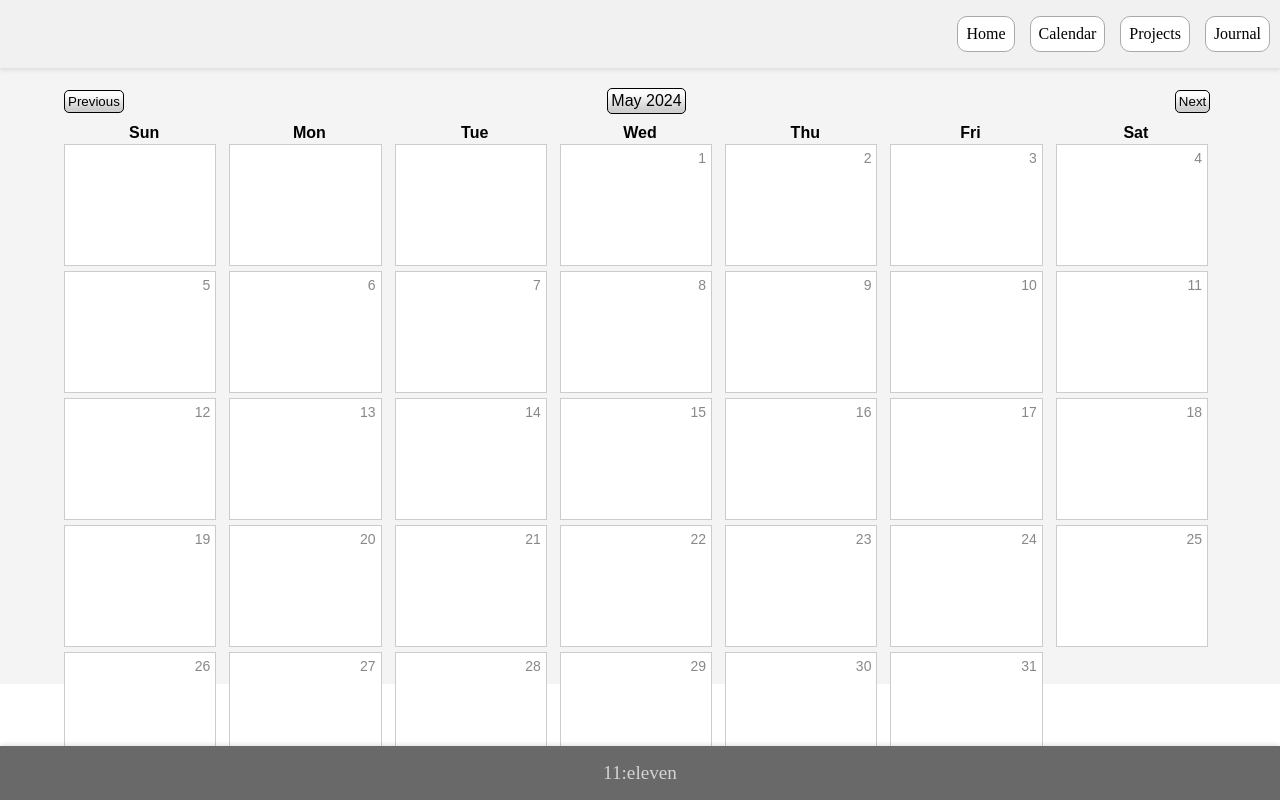
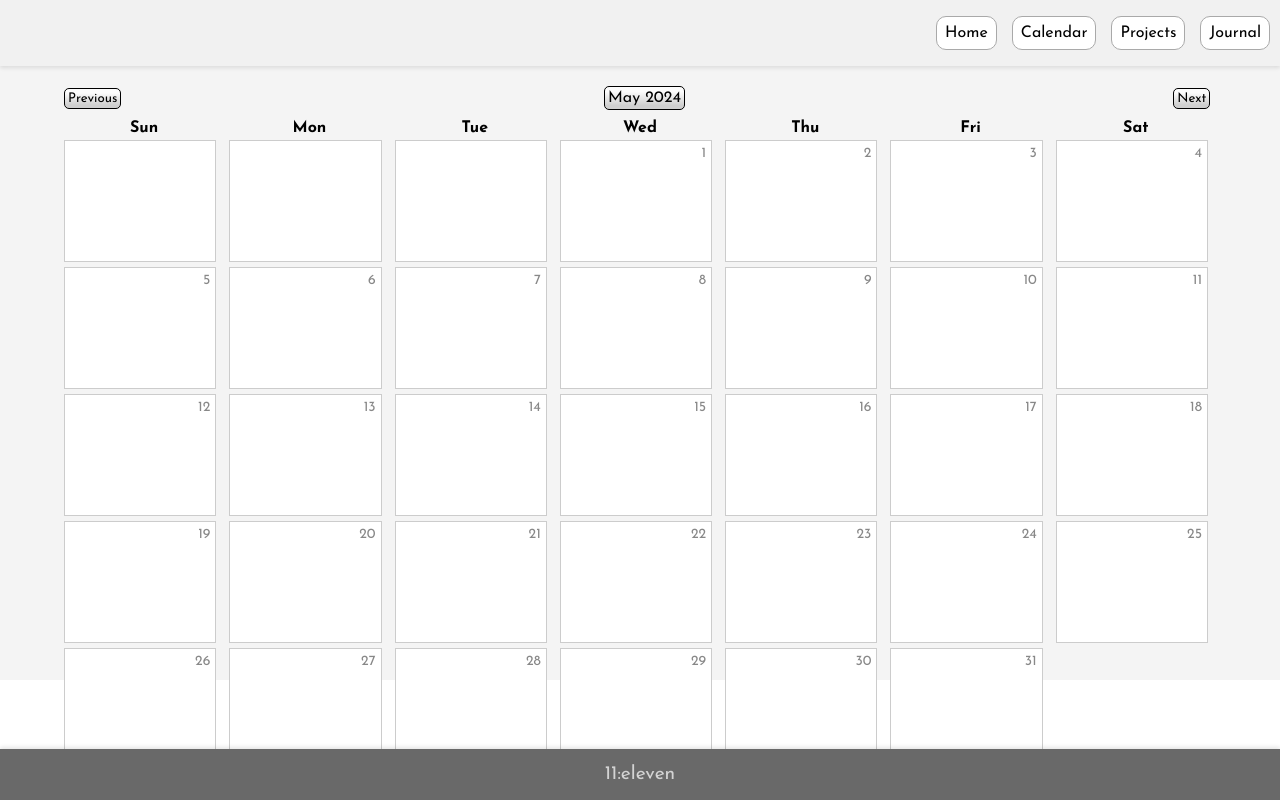
Before and after one commit to cse110-shilpa-ryan/cse110-shilpa-ryan, a website: page assets/src/calendar/index.html in a window 1280 px wide. Drawn offline with Linux system fonts and the light colour scheme.

Commit message:
increasing some consistency with styling

```diff
--- a/assets/src/calendar/index.html
+++ b/assets/src/calendar/index.html
@@ -5,6 +5,7 @@
     <meta charset="UTF-8">
     <meta name="viewport" content="width=device-width, initial-scale=1.0">
     <title>Calendar</title>
+    <link href="https://fonts.googleapis.com/css2?family=Josefin+Sans:ital,wght@0,100..700;1,100..700&display=swap" rel="stylesheet">
     <link rel="stylesheet" href="style.css">
     <link rel="stylesheet" href="../../recurring-elements/nav.css">
 
--- a/assets/src/calendar/style.css
+++ b/assets/src/calendar/style.css
@@ -1,8 +1,10 @@
+*{
+    font-family: 'Josefin Sans';
+}
 body {
     margin: 0%;
 }
 main {
-    font-family: Arial, sans-serif;
     display: flex;
     justify-content: center;
     align-items: center;
--- a/assets/src/front-page/style.css
+++ b/assets/src/front-page/style.css
@@ -0,0 +1,3 @@
+*{
+    font-family: 'Josefin Sans';
+}
--- a/assets/src/journal/style.css
+++ b/assets/src/journal/style.css
@@ -17,8 +17,6 @@ button {
 }
 .active{
     font-weight: bold;
-    color: black;
-    background-color: black;
 }
 .list-group-item {
     display: block;
--- a/assets/src/projects/style.css
+++ b/assets/src/projects/style.css
@@ -1,7 +1,8 @@
 /* assets/src/journal/style.css */
-
+*{
+    font-family: 'Josefin Sans';
+}
 body {
-    font-family: 'Times New Roman', Times, serif;
     margin: 0;
     padding: 0;
     background-color: #ffffff;
```
Also changed, not shown: assets/src/front-page/index.html (+1 -0 lines), assets/src/projects/index.html (+1 -0 lines).
